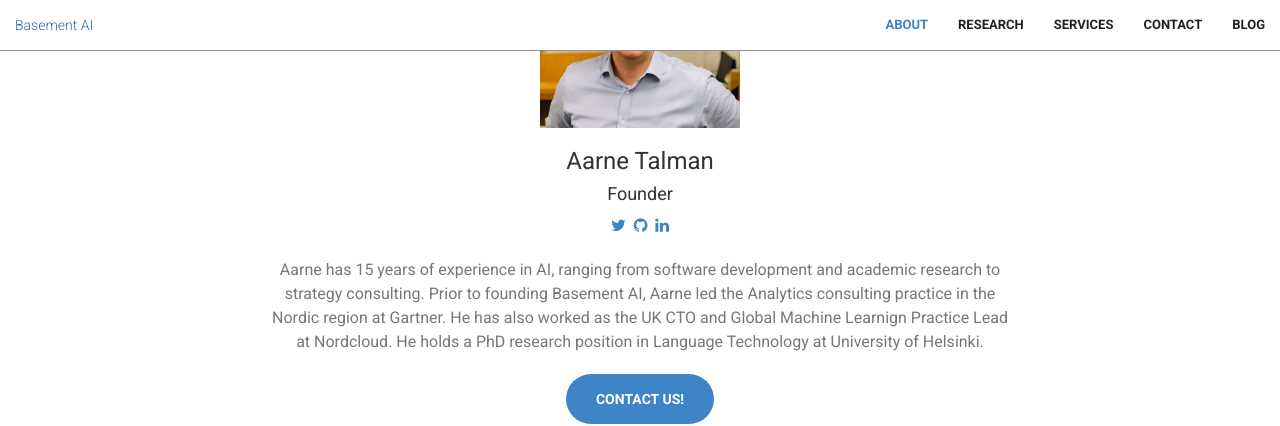
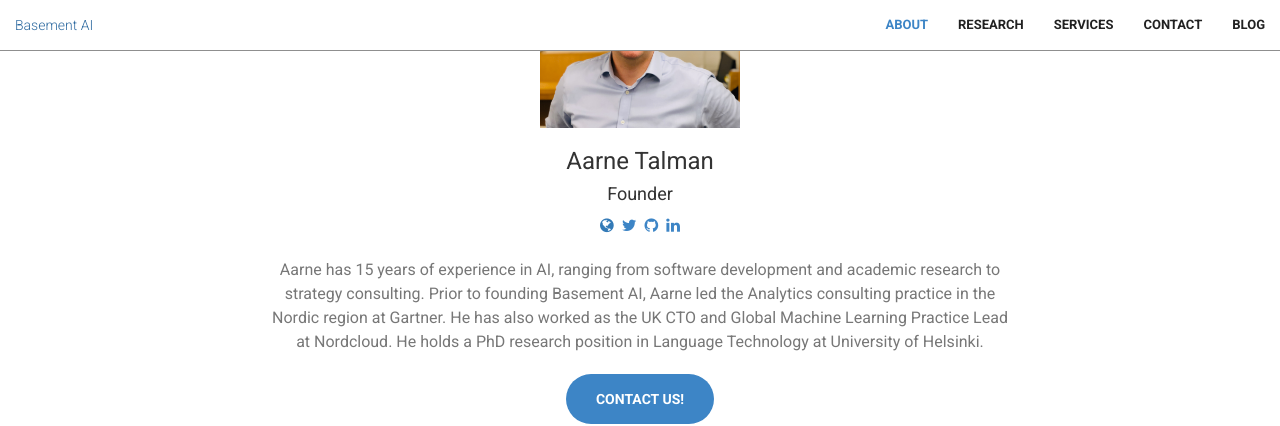
Before and after one commit to Basement-AI/basement-ai.github.io, a Jekyll site: the page built from index.html, in a window 1280 px wide and 900 px high, scrolled down 1311 px. Shown: the top 426 px of the window. Built offline with Jekyll 4.4.1, drawn with Linux system fonts in a browser that asks for light colours.

Commit message:
updated about

```diff
--- a/_includes/about.html
+++ b/_includes/about.html
@@ -15,13 +15,14 @@
                   <p><img src="img/aarne.jpg" align="middle" width="200" height="200"></p>
                   <h3>Aarne Talman</h3>
                   <h4>Founder</h4>
-                  <p><a href="https://twitter.com/aarnetalman"><i class="fa fa-twitter text-primary"></i></a>&nbsp;
+                  <p><a href="https://basement.ai/aarne"><i class="fa fa-globe"></i></a>&nbsp;
+                  <a href="https://twitter.com/aarnetalman"><i class="fa fa-twitter text-primary"></i></a>&nbsp;
                   <a href="https://github.com/aarnetalman"><i class="fa fa-github text-primary"></i></a>&nbsp;
                   <a href="https://linkedin.com/in/talman"><i class="fa fa-linkedin text-primary"></i></a></p>
                   <p class="text-muted">Aarne has 15 years of experience in AI, ranging from
                   software development and academic research to strategy consulting. Prior to founding Basement AI,
                   Aarne led the Analytics consulting practice in the Nordic region at Gartner.
-                  He has also worked as the UK CTO and Global Machine Learnign Practice Lead at Nordcloud.
+                  He has also worked as the UK CTO and Global Machine Learning Practice Lead at Nordcloud.
                   He holds a PhD research position in Language Technology at University of Helsinki.
                   </p>
             </div>
```
Also changed, not shown: 2 other files.
